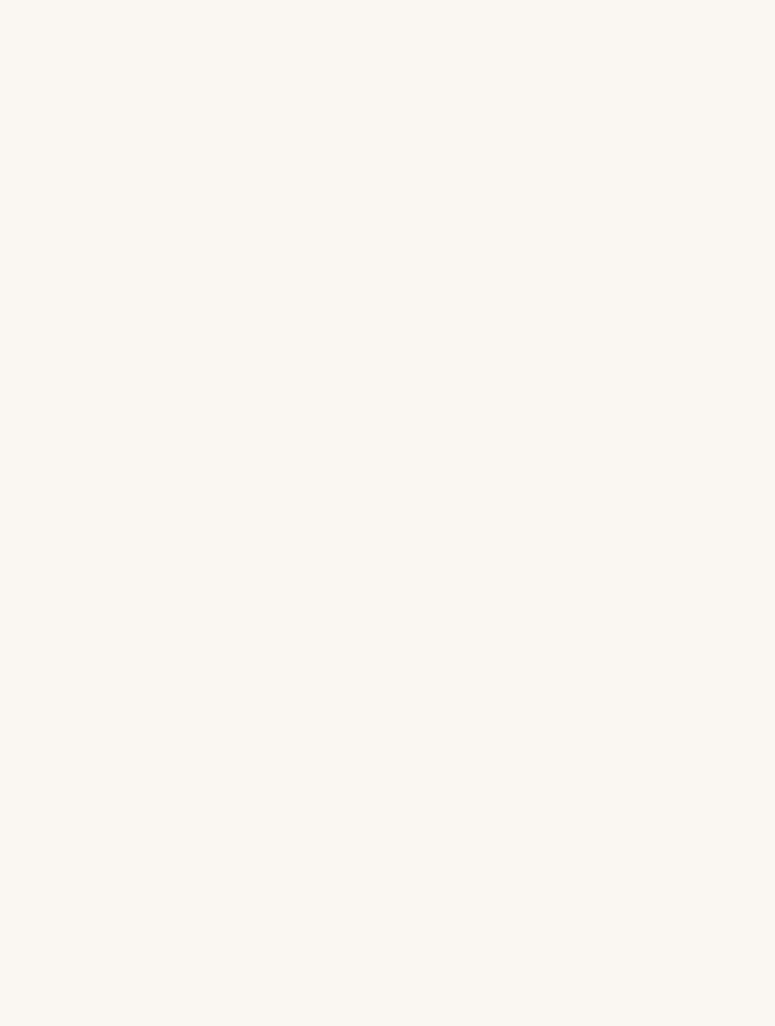
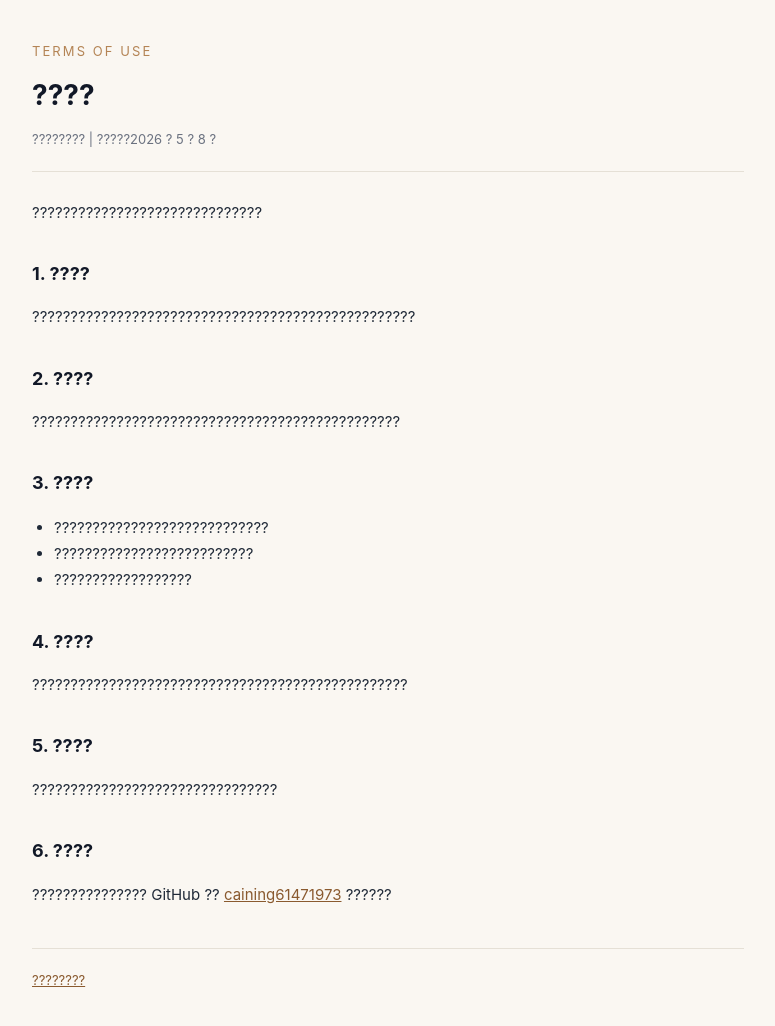
Before and after one commit to caining61471973/caining61471973.github.io, a plain HTML site: page terms.html in a window 1280 px wide. Shown: the whole page, without its empty margins (252-1027 px from the left). Before the commit the page ends 800 px from the top, so only its background shows below. Drawn offline with Linux system fonts and the light colour scheme.

Commit message:
fixed by codex

```diff
--- a/terms.html
+++ b/terms.html
@@ -3,14 +3,13 @@
 <head>
   <meta charset="UTF-8" />
   <meta name="viewport" content="width=device-width, initial-scale=1" />
-<title>使用条款 · 思念回响</title>
+  <title>???? ? ????</title>
   <style>
     :root { color-scheme: light dark; }
     * { box-sizing: border-box; }
     html, body { margin: 0; padding: 0; }
     body {
-    font-family: -apple-system, BlinkMacSystemFont, "PingFang SC",
-      "Hiragino Sans GB", "Microsoft YaHei", "Helvetica Neue", Helvetica, Arial, sans-serif;
+      font-family: -apple-system, BlinkMacSystemFont, "PingFang SC", "Hiragino Sans GB", "Microsoft YaHei", "Helvetica Neue", Helvetica, Arial, sans-serif;
       line-height: 1.75;
       color: #1f2937;
       background: #faf7f2;
@@ -24,13 +23,42 @@
     p, li { font-size: 15px; }
     .meta { color: #6b7280; font-size: 13px; }
     ul { padding-left: 22px; }
-  a { color: #b48455; }
+    a { color: #8a5a2f; }
     .footer { margin-top: 40px; color: #6b7280; font-size: 13px; border-top: 1px solid #e5e0d6; padding-top: 20px; }
     @media (prefers-color-scheme: dark) {
       body { background: #0f172a; color: #e5e7eb; }
       h1, h2 { color: #f8fafc; }
       header, .footer { border-color: rgba(255,255,255,0.1); }
       .meta, .footer { color: #94a3b8; }
+      a { color: #f3c896; }
     }
   </style>
 </head>
+<body>
+  <main>
+    <header>
+      <div class="eyebrow">Terms of Use</div>
+      <h1>????</h1>
+      <div class="meta">???????? | ?????2026 ? 5 ? 8 ?</div>
+    </header>
+    <p>??????????????????????????????</p>
+    <h2>1. ????</h2>
+    <p>??????????????????????????????????????????????????</p>
+    <h2>2. ????</h2>
+    <p>????????????????????????????????????????????????</p>
+    <h2>3. ????</h2>
+    <ul>
+      <li>????????????????????????????</li>
+      <li>??????????????????????????</li>
+      <li>??????????????????</li>
+    </ul>
+    <h2>4. ????</h2>
+    <p>?????????????????????????????????????????????????</p>
+    <h2>5. ????</h2>
+    <p>????????????????????????????????</p>
+    <h2>6. ????</h2>
+    <p>??????????????? GitHub ?? <a href="https://github.com/caining61471973">caining61471973</a> ??????</p>
+    <div class="footer"><a href="index.html">????????</a></div>
+  </main>
+</body>
+</html>
```
Lines whose indentation alone changed are shown as unchanged.
